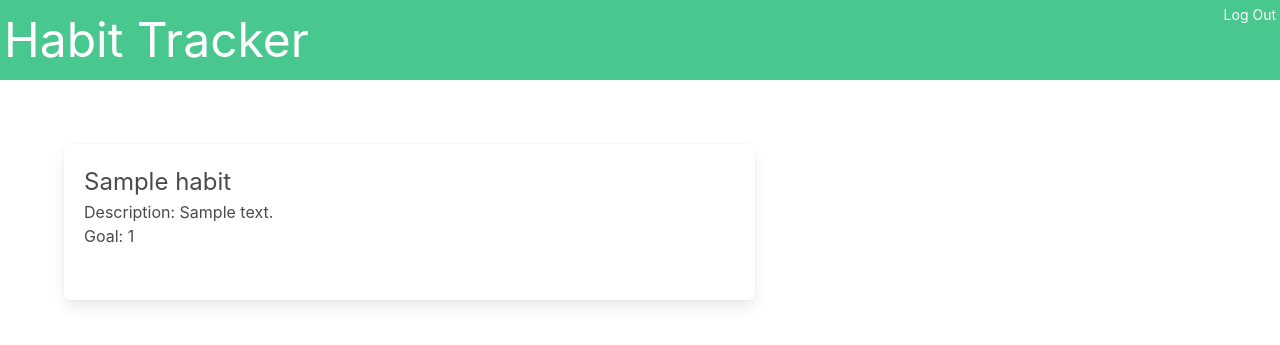
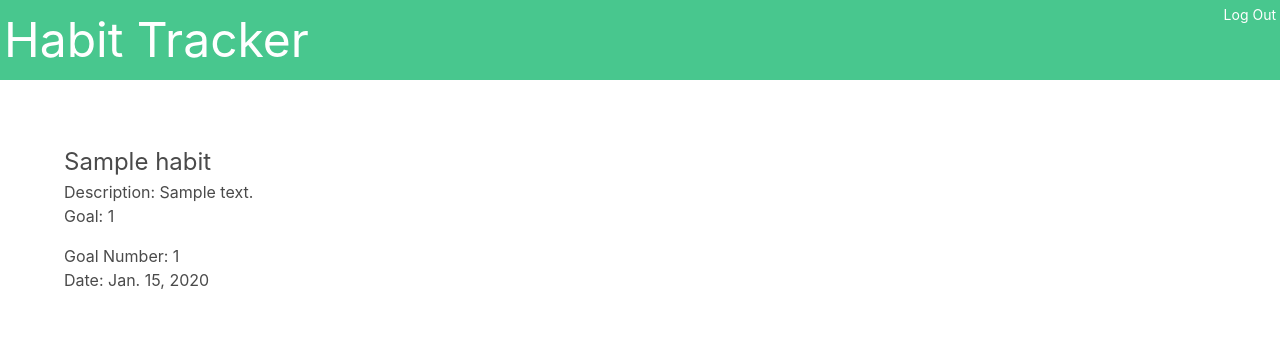
Before and after one commit to paulreece/Habit-Tracker, a Django app: a page that uses templates/habit_detail.html in a window 1280 px wide. Shown: the top 345 px of the page. Run offline with Django 4.2, Linux system fonts and the light colour scheme; a user stored in the database is signed in; tables that the repository leaves empty hold one stand-in row (values such as "Sample post"); parts of the project's set-up code (start-up, migrations or seed data) failed here and were passed over; some web fonts are replaced.

Commit message:
some more details

```diff
--- a/habitapp/views.py
+++ b/habitapp/views.py
@@ -24,5 +24,5 @@ def homepage(
 @login_required
 def habit_detail(request, slug):
     habit = get_object_or_404(Habit, slug=slug)
-
-    return render(request, "habit_detail.html", {"habit": habit})
+    records = Record.objects.all()
+    return render(request, "habit_detail.html", {"habit": habit, "records": records})
--- a/templates/habit_detail.html
+++ b/templates/habit_detail.html
@@ -3,14 +3,19 @@
 
 {% block content %}
 {% if user.is_authenticated %}
-
+{% if habit.user_id == user.id %}
 <div class="pb3">
-    <div class="box w-60 h-75 pb7 pt4">
         <p class="p1 f3 lh-copy">{{ habit.name }} </p>
         <p>Description: {{ habit.description }} </p>
         <p>Goal: {{ habit.goal }} </p>
-  <div class="pt4">
+</div>
+{% for record in records %}
+<div class="pb4">
+<p>Goal Number: {{ record.goal_number }} </p>
+<p>Date: {{ record.date }} </p>
+</div>
 
-
+{% endfor %}
+{% endif %}
 {% endif %}
 {% endblock content %}
```
